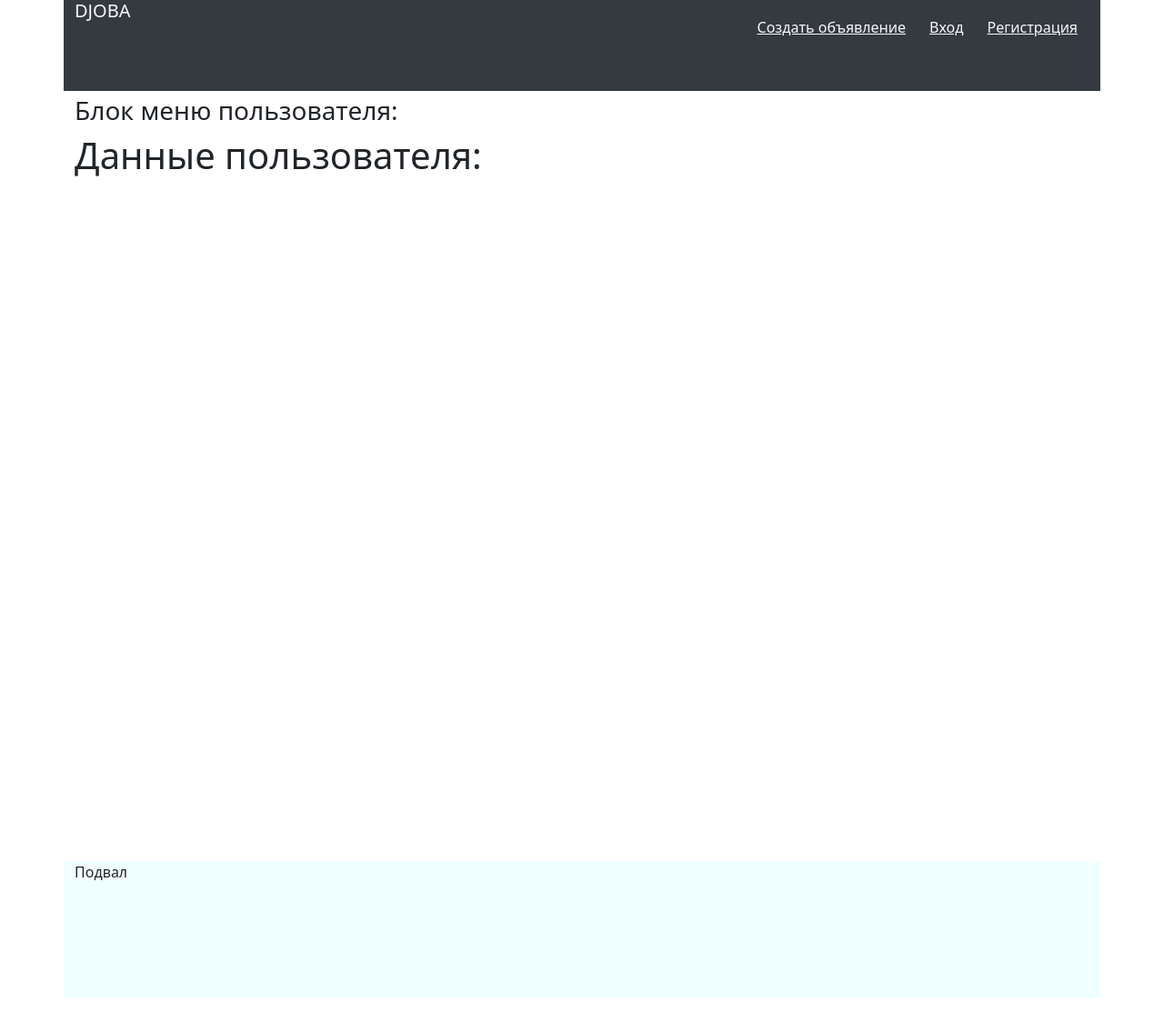
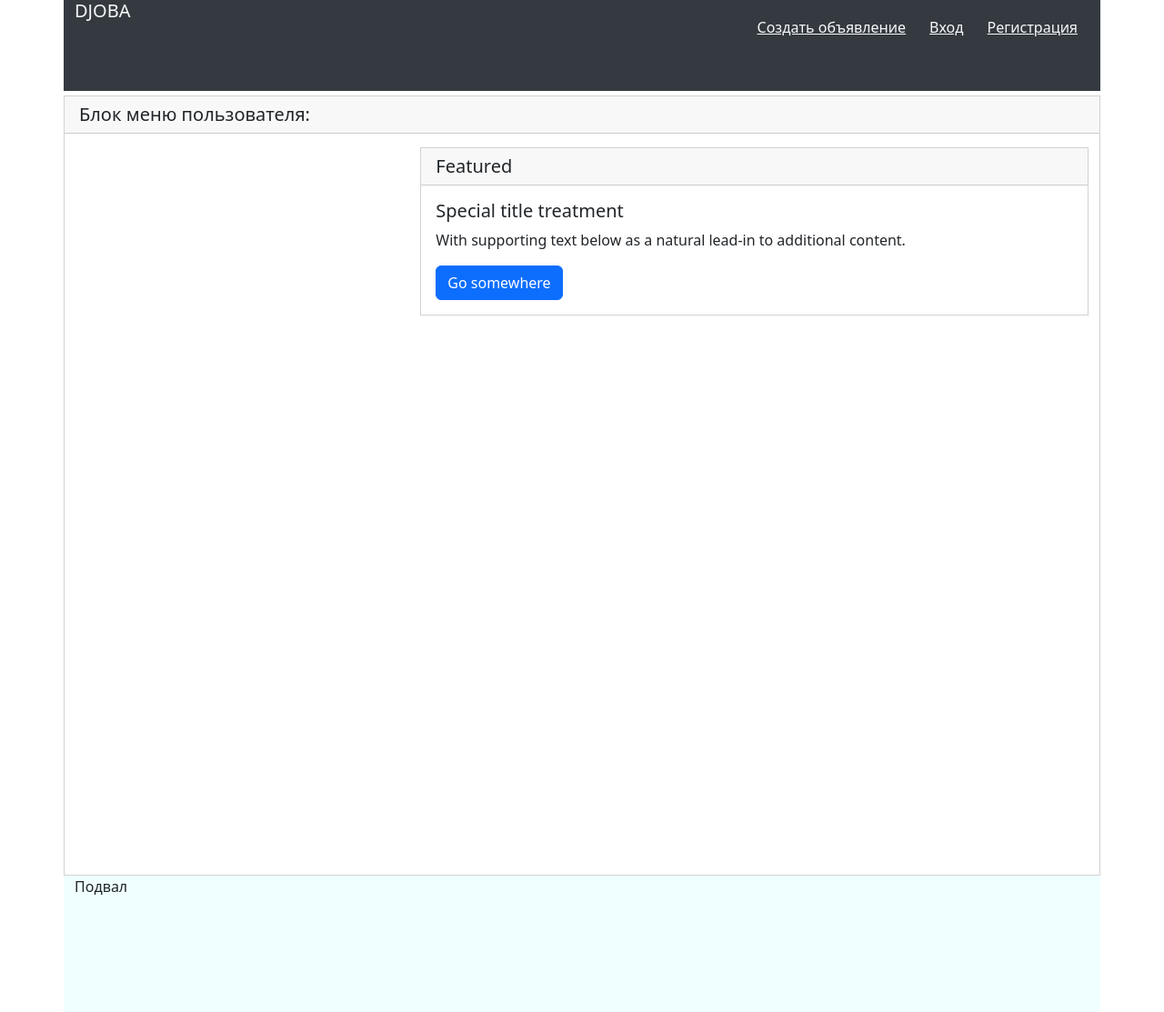
Before and after one commit to VinogradovAU/djoba, a FastAPI app: template templates/user_profile.html in a window 1280 px wide. Shown: the whole page at 91% size. Run offline with FastAPI, Linux system fonts and the light colour scheme; the template is opened without the code that fills it, so the values that code supplies are empty; parts of the project's set-up code (start-up, migrations or seed data) failed here and were passed over; some libraries are stand-ins or nearby versions.

Commit message:
дизайн профиля пользователя

```diff
--- a/static/css/styles.css
+++ b/static/css/styles.css
@@ -1,5 +1,5 @@
 div {
-   /* border: 1px solid #000000;*/
+   /*border: 1px solid #000000;*/
 }
 
 /*
@@ -39,3 +39,11 @@ body {
     background-color: #f8f9fa;
 
 }
+
+.card, .card-header, .card-body, .card-footer{
+    border-radius:0px !important;
+}
+.razdelitel {
+	height: 15px;
+	width: auto;
+}
--- a/templates/admin_profile.html
+++ b/templates/admin_profile.html
@@ -13,7 +13,7 @@
         {% include 'main_menu.html' %}
 </div>
 
-    <div class="container ttd">
+    <div class="container">
 <!--        тут будет блок меню для личного кабинета пользователя-->
         <h3>Блок меню администратора:</h3>
     </div>
@@ -36,7 +36,7 @@
                 {% endblock %}
             </div>
         </div>
-        <div class="row ttd">
+        <div class="row">
             <div calss="col-md-12">
                  <h4>Список пользователей:</h4>
                 <br>
--- a/templates/user_profile.html
+++ b/templates/user_profile.html
@@ -13,33 +13,54 @@
         {% include 'main_menu.html' %}
 </div>
 
+                       <div class="container my_content">
+  <div class="row">
+  <div class="col-md-12 p-0">
+<div class="card">
+            <div>
+                <h5 class="card-header">Блок меню пользователя:</h5>
+            </div>
+            <div class="razdelitel">
+
+            </div>
 
 
-    <div class="container">
-<!--        тут будет блок меню для личного кабинета пользователя-->
-        <h3>Блок меню пользователя:</h3>
-    </div>
-    <div class="container my_content">
-        <div class="row">
-            <div calss="col-12">
-                {% block content %}
 
-                <h1>Данные пользователя:</h1>
-                {%if user_object %}
-                    <li>
-                        <lo>UUID: {{user_object.id}}</lo>
-                        <lo>ID: {{user_object.uuid}}</lo>
-                        <lo>Имя: {{user_object.name}}</lo>
-                        <lo>Email: {{user_object.email}}</lo>
-                        <lo>is_company: {{user_object.is_company}}</lo>
-                    </li>
+                               <div class="container my_content p-0">
+  <div class="row m-0">
+      {% block content %}
+    <div class="col-md-4">
+
+                    {%if user_object %}
+
+                    {% include 'user_card.html' %}
 
                     {%endif%}
 
-                {% endblock %}
-            </div>
+
+    </div>
+    <div class="col-md-8">
+          <div class="card">
+          <h5 class="card-header">Featured</h5>
+          <div class="card-body">
+            <h5 class="card-title">Special title treatment</h5>
+            <p class="card-text">With supporting text below as a natural lead-in to additional content.</p>
+            <a href="#" class="btn btn-primary">Go somewhere</a>
+          </div>
         </div>
     </div>
+
+      {% endblock %}
+  </div>
+</div>
+
+          </div>
+        </div>
+
+</div>
+</div>
+
+
 
 
 
```
Also changed, not shown: models/jobs.py (+7 -2 lines), templates/user_card.html (added, +20 -0 lines).
